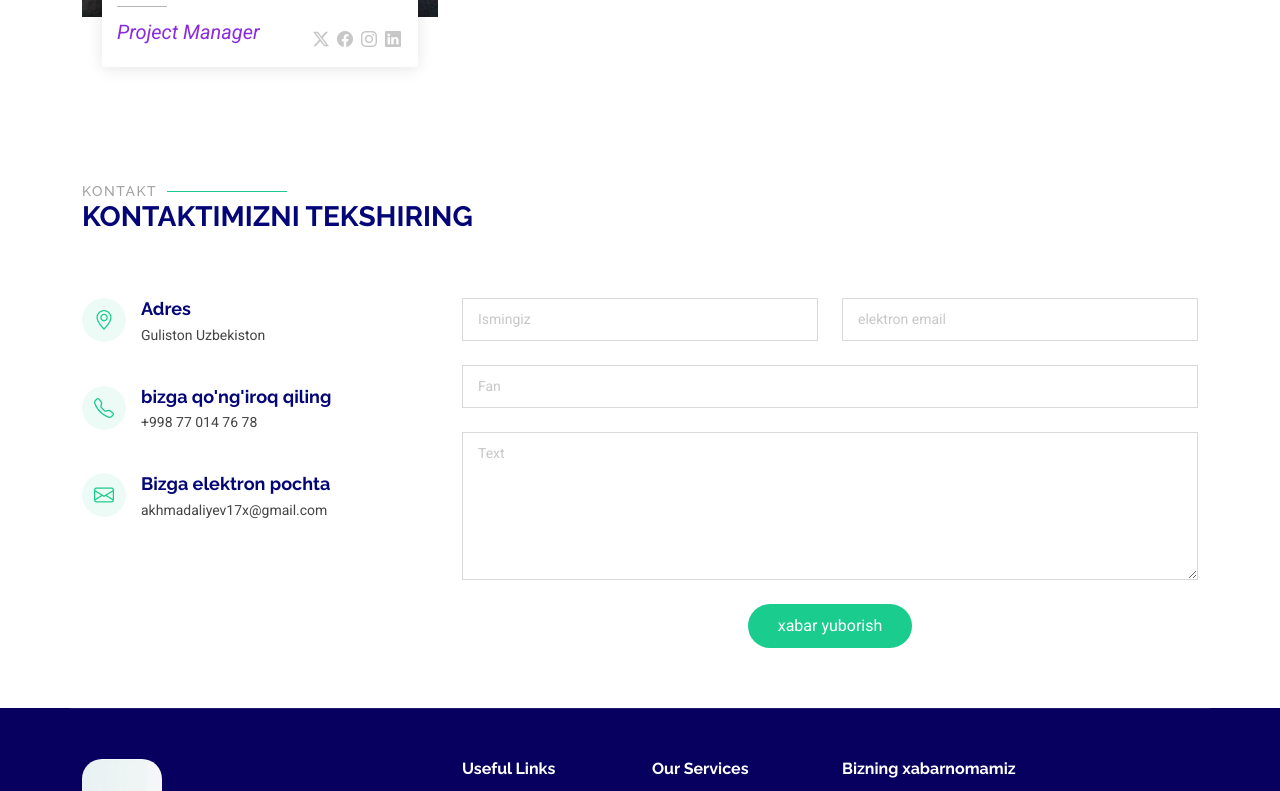
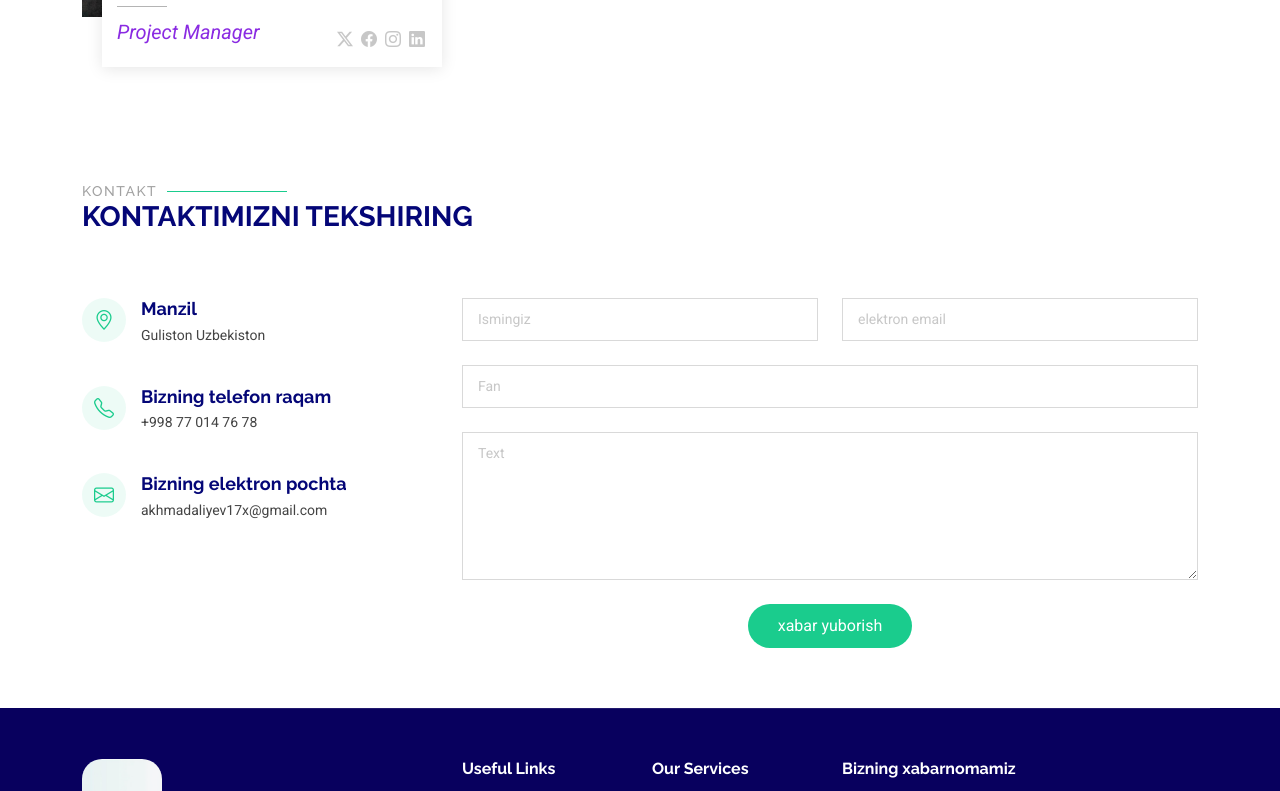
Before and after one commit to ZubairWalker/BiznesUp-version-3, a plain HTML site: page index.html in a window 1280 px wide. Shown: the part 4070-4861 px from the top of the page. Drawn offline with Linux system fonts and the light colour scheme; files whose address does not match are found by name.

Commit message:
phpotos modification

```diff
--- a/index.html
+++ b/index.html
@@ -327,7 +327,7 @@
           <div class="col-lg-4 col-md-6" data-aos="fade-up" data-aos-delay="300">
             <div class="member">
               <div class="pic"><img src="assets/img/nigga.jpg" class="img-fluid" style=" height: 415px;"  alt=""></div>
-              <div class="member-info">
+              <div class="member-info" style="width: 340px;">
                 <h4>Akmal Muxammadjonov</h4>
                 <span style="font-size: 20px; color: blueviolet;">Project Manager</span>
                 <div class="social">
@@ -381,7 +381,7 @@
             <div class="info-item d-flex" data-aos="fade-up" data-aos-delay="200">
               <i class="bi bi-geo-alt flex-shrink-0"></i>
               <div>
-                <h3>Adres</h3>
+                <h3>Manzil</h3>
                 <p>Guliston Uzbekiston</p>
               </div>
             </div><!-- End Info Item -->
@@ -389,7 +389,7 @@
             <div class="info-item d-flex" data-aos="fade-up" data-aos-delay="300">
               <i class="bi bi-telephone flex-shrink-0"></i>
               <div>
-                <h3>bizga qo'ng'iroq qiling</h3>
+                <h3>Bizning telefon raqam</h3>
                 <p>+998 77 014 76 78</p>
               </div>
             </div><!-- End Info Item -->
@@ -397,7 +397,7 @@
             <div class="info-item d-flex" data-aos="fade-up" data-aos-delay="400">
               <i class="bi bi-envelope flex-shrink-0"></i>
               <div>
-                <h3>Bizga elektron pochta</h3>
+                <h3>Bizning elektron pochta</h3>
                 <p>akhmadaliyev17x@gmail.com</p>
               </div>
             </div><!-- End Info Item -->
```
